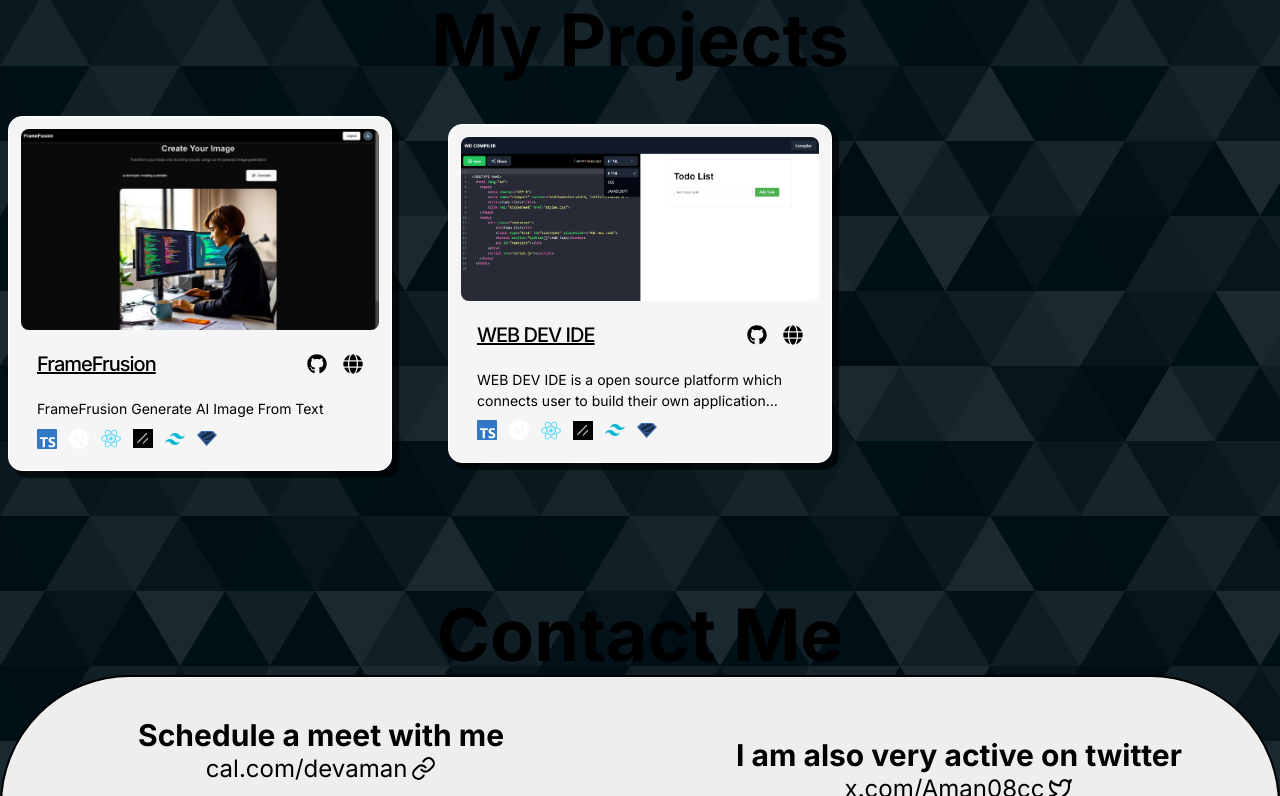
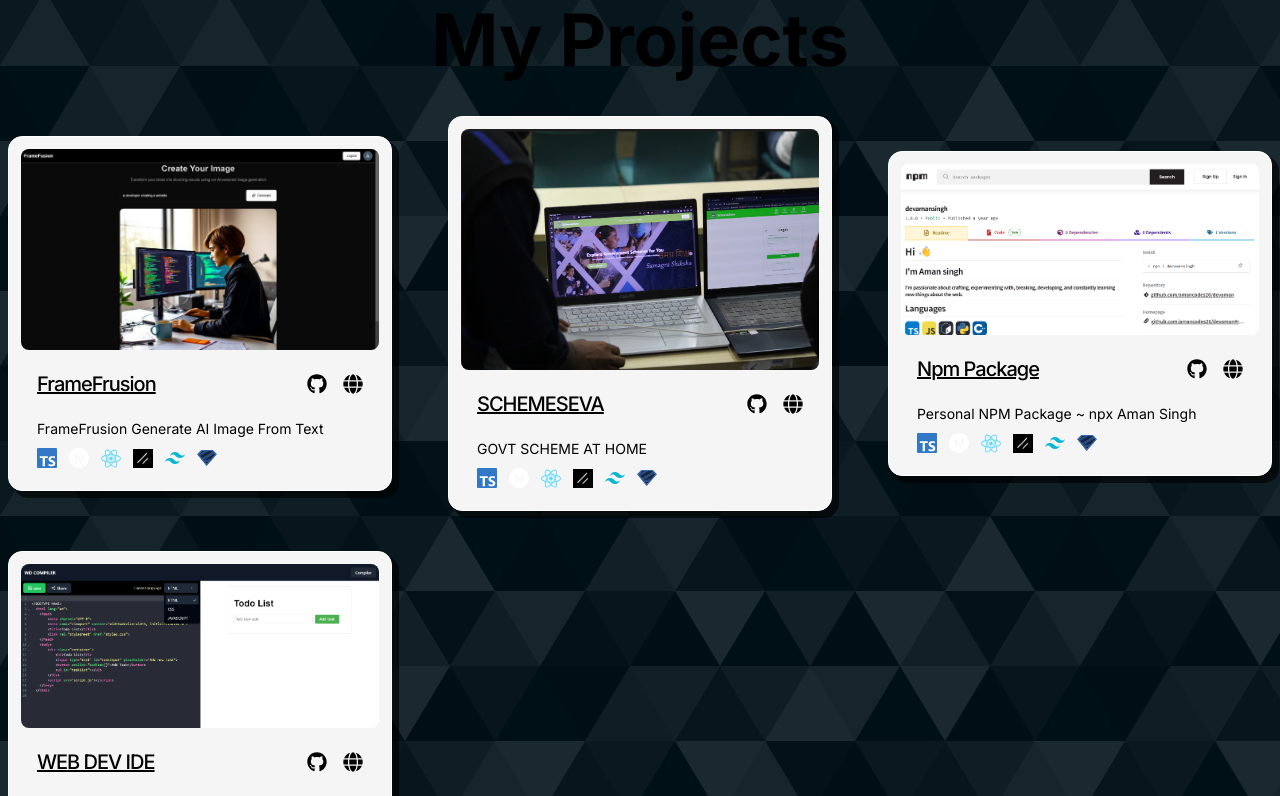
Before and after one commit to Amancodes26/portfolio, a Next.js app: page / in a window 1280 px wide. Shown: the part 1584-2380 px from the top of the page. Built offline with nearby package versions, Linux system fonts and the light colour scheme.

Commit message:
Add new projects and enhance navigation in portfolio

```diff
--- a/src/data/projects.ts
+++ b/src/data/projects.ts
@@ -15,12 +15,44 @@ export const projects = [
       "/logos/zod.svg",
     ],
   },
+  {
+    name: "SCHEMESEVA",
+    desc: "GOVT SCHEME AT HOME",
+    liveLink: "https://scheme-seva-gov.vercel.app/",
+    githubLink: "https://github.com/Amancodes26/schemeSeva",
+    coverImg: "/projects/SCHEMESEVA.png",
+    imgs: [],
+    tech: [
+      "/logos/typescript.svg",
+      "/logos/nextjs-13.svg",
+      "/logos/react.svg",
+      "/logos/shadcn.jpeg",
+      "/logos/tailwind.svg",
+      "/logos/zod.svg",
+    ],
+  },
+  {
+    name: "Npm Package",
+    desc: "Personal NPM Package ~ npx Aman Singh",
+    liveLink: "https://www.npmjs.com/package/devamansingh",
+    githubLink: "https://github.com/Amancodes26/npm-package-devamansingh",
+    coverImg: "/projects/npm.png",
+    imgs: [],
+    tech: [
+      "/logos/typescript.svg",
+      "/logos/nextjs-13.svg",
+      "/logos/react.svg",
+      "/logos/shadcn.jpeg",
+      "/logos/tailwind.svg",
+      "/logos/zod.svg",
+    ],
+  },
 
   {
     name: " WEB DEV IDE",
     desc: "WEB DEV IDE is a open source platform which connects user to build their own application using HTML ,CSS ,javascript",
     liveLink: "https://online-code-editior-6kbv.vercel.app/",
-    githubLink: "https://github.com/Amancodes26/ONLINE-CODE-EDITIOR/tree/main",
+    githubLink: "https://github.com/Amancodes26/ONLINE-CODE-EDITIOR/",
     coverImg: "/projects/dfgb.png",
     imgs: [],
     tech: [
```
Also changed, not shown: index.html (added, +25 -0 lines), scripts.js (added, +15 -0 lines), public/projects/SCHEMESEVA.png (added), public/projects/npm.png (added).
